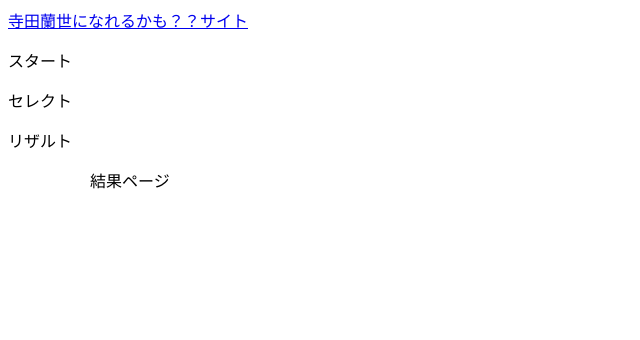
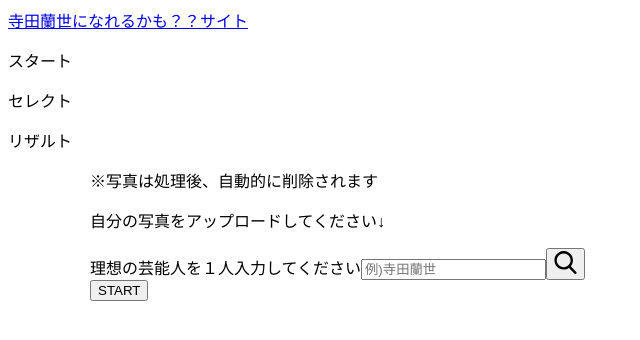
Before and after one commit to KoshiOsaki/teradaranze-front, a Next.js app: page /start in a window 1280 px wide. Shown: the top 340 px of the page, without its empty margins (0-640 px from the left). Built offline with nearby package versions, Linux system fonts and the light colour scheme.

Commit message:
ページ大枠の実装2

```diff
--- a/src/pages/start.tsx
+++ b/src/pages/start.tsx
@@ -2,14 +2,66 @@ import { NextPage } from "next";
 import { Meta } from "../components/templates/Meta";
 import { Layout } from "../components/templates/Layout";
 import { Container } from "../components/templates/Container";
+import { useRouter } from "next/router";
+import { useState } from "react";
 
 const Start: NextPage = () => {
+  const router = useRouter();
+  const [img, setImg] = useState();
+  const onClickStart = () => {
+    if (img != null) {
+      router.push("/select");
+    } else {
+      alert("画像がアップされていません");
+    }
+  };
+
   return (
     <Layout>
       <Meta />
       <Container>
-        <p className="font-bold">結果ページ</p>
-        <p></p>
+        <div className="text-center">
+          <p className="font-bold mt-8">※写真は処理後、自動的に削除されます</p>
+          <div className="flex">
+            <div className="w-[50%] mt-10">
+              <p>自分の写真をアップロードしてください↓</p>
+              <div></div>
+            </div>
+
+            <div>
+              <div className="mb-10 text-center h-[40px] w-[400px] mx-auto inline-block mt-10 mr-6">
+                <label>理想の芸能人を１人入力してください</label>
+                <input
+                  // onChange={onChangeFindName}
+                  className="shadow-md rounded-tl-lg rounded-bl-lg py-2 px-6 text-gray-700 leading-tight focus:outline-none w-[340px] h-[40px]"
+                  placeholder="例)寺田蘭世"
+                />
+                <button
+                  type="submit"
+                  // onClick={onClickSearchName}
+                  className={`shadow-md rounded-tr-lg rounded-br-lg float-right bg-blue-500 hover:bg-blue-700 text-white w-[60px] h-[40px]`}
+                >
+                  <svg
+                    className="fill-current py-1 px-1 m-auto"
+                    viewBox="0 0 56.966 56.966"
+                    width="23px"
+                    height="23px"
+                  >
+                    <path d="M55.146,51.887L41.588,37.786c3.486-4.144,5.396-9.358,5.396-14.786c0-12.682-10.318-23-23-23s-23,10.318-23,23  s10.318,23,23,23c4.761,0,9.298-1.436,13.177-4.162l13.661,14.208c0.571,0.593,1.339,0.92,2.162,0.92  c0.779,0,1.518-0.297,2.079-0.837C56.255,54.982,56.293,53.08,55.146,51.887z M23.984,6c9.374,0,17,7.626,17,17s-7.626,17-17,17  s-17-7.626-17-17S14.61,6,23.984,6z" />
+                  </svg>
+                </button>
+              </div>
+              <div>
+                <button
+                  onClick={onClickStart}
+                  className="bg-blue-500 hover:bg-blue-700 text-white font-bold py-2 px-4 rounded-full"
+                >
+                  START
+                </button>
+              </div>
+            </div>
+          </div>
+        </div>
       </Container>
     </Layout>
   );
```
Also changed, not shown: src/pages/index.tsx (+8 -3 lines), src/pages/select.tsx (+23 -7 lines).
